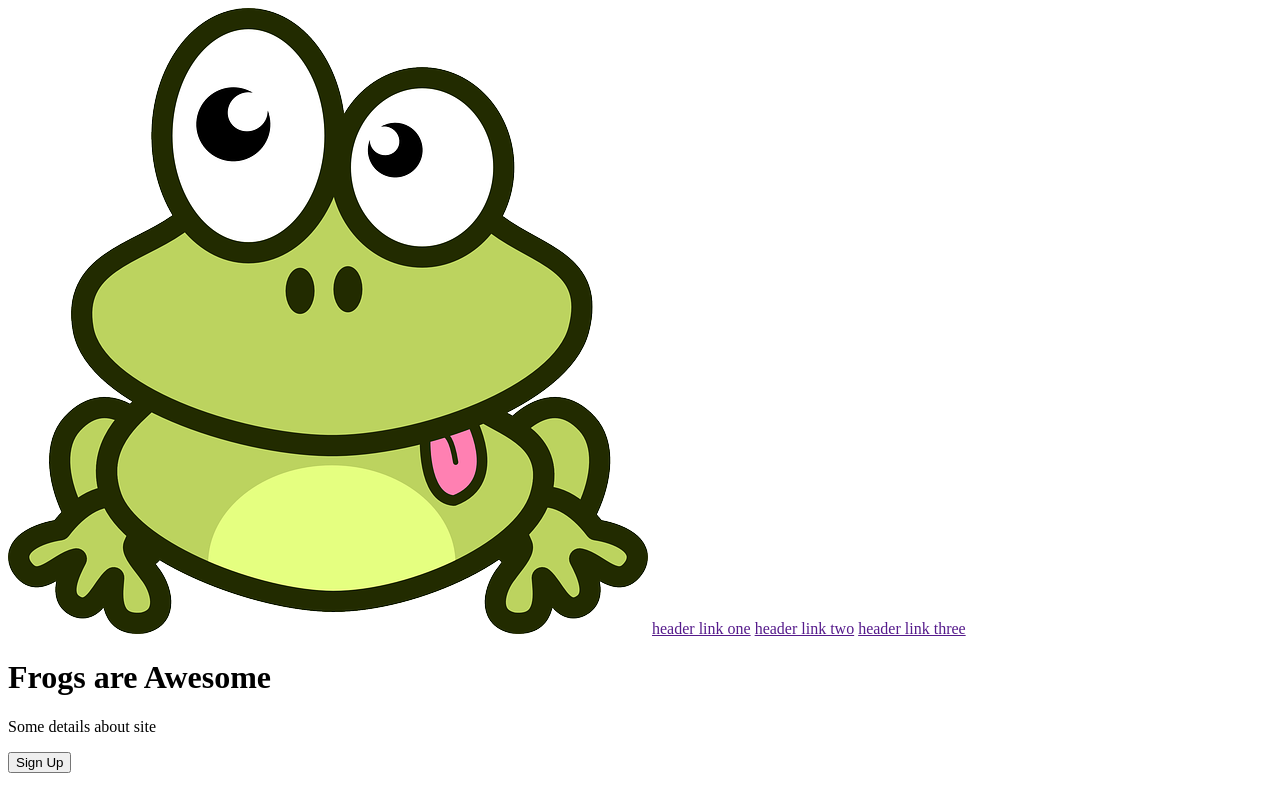
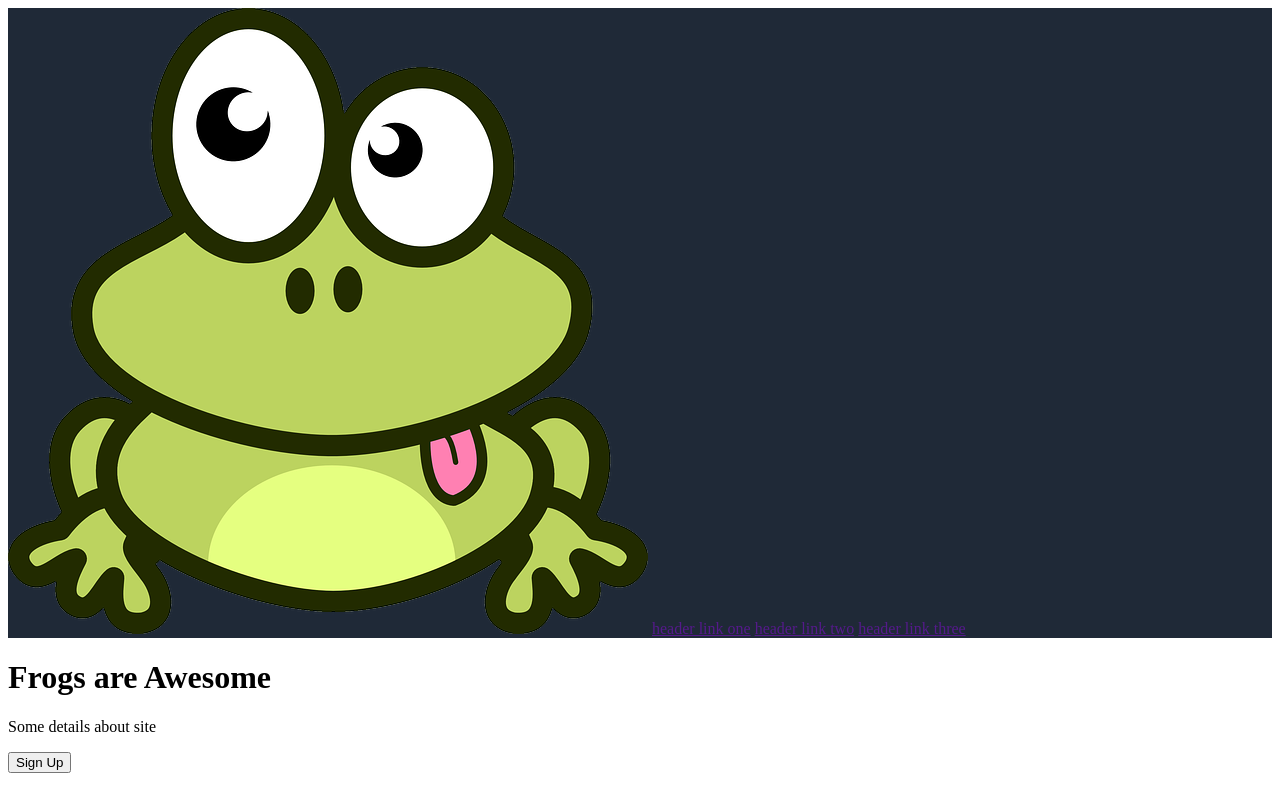
Before and after one commit to Sam-L-White/Landing-Page, a plain HTML site: page index.html in a window 1280 px wide. Shown: the top 790 px of the page. Drawn offline with Linux system fonts and the light colour scheme.

Commit message:
Add flex and colour to navbar, link css

```diff
--- a/index.html
+++ b/index.html
@@ -3,9 +3,10 @@
 <head>
     <meta charset="UTF-8">
     <title>Frog Fan Page</title>
+    <link rel="stylesheet" href="style.css"
 </head>
 <body>
-    <div>
+    <div class="navbar">
         <img src="images/frog-logo.png">
         <a href="">header link one</a>
         <a href="">header link two</a>
--- a/style.css
+++ b/style.css
@@ -0,0 +1,4 @@
+.navbar{
+    flex: 1 1 0;
+    background-color: #1F2937;
+}
```
